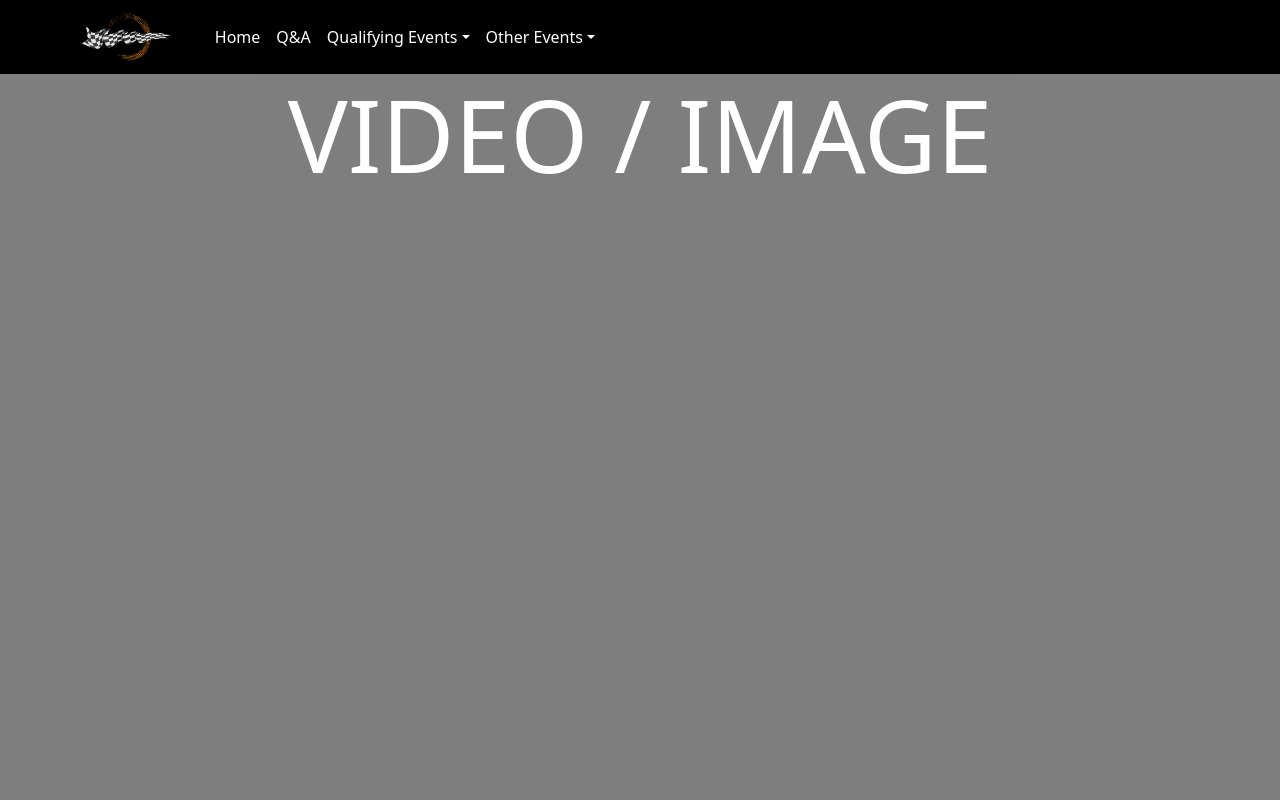
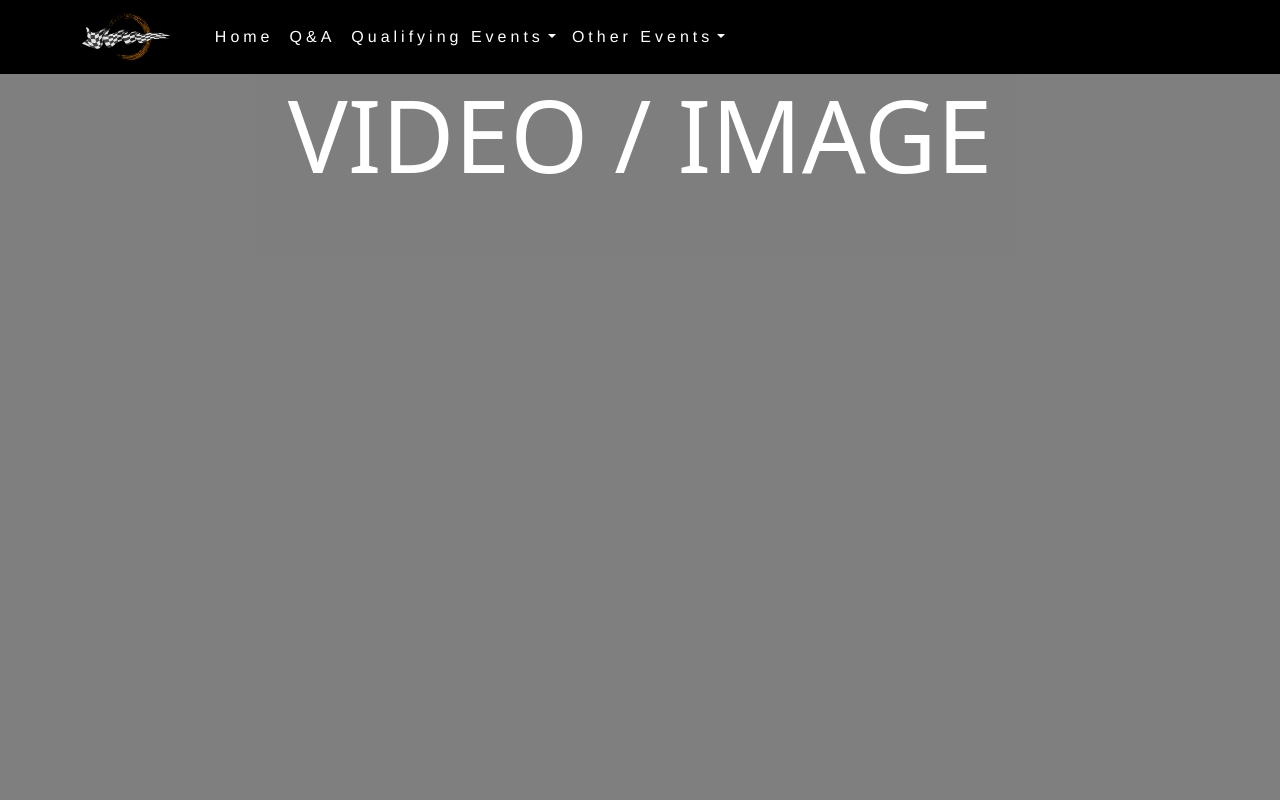
Before and after one commit to maxcramer/euow, a React (Create React App) app: page / in a window 1280 px wide. Shown: the top 800 px of the page. Built offline with nearby package versions, Linux system fonts and the light colour scheme.

Commit message:
updating nav font

```diff
--- a/src/App.js
+++ b/src/App.js
@@ -15,7 +15,7 @@ function App() {
         <Routes>
           <Route path="/" element={<Home />} />
           <Route path="/fth" element={<Fth />} />
-          <Route path="/fi" element={<Fi />} />
+          {/* <Route path="/fi" element={<Fi />} /> */}
         </Routes>
       </body>
       <Footer />
--- a/src/components/Navbar/Navbar.css
+++ b/src/components/Navbar/Navbar.css
@@ -5,6 +5,8 @@
   width: 100%;
   /* background-color: cadetblue !important; */
   background-color: black !important;
+  font-family: "Franklin Gothic Medium", "Arial Narrow", Arial, sans-serif;
+  letter-spacing: 4px;
 }
 
 a {
```
